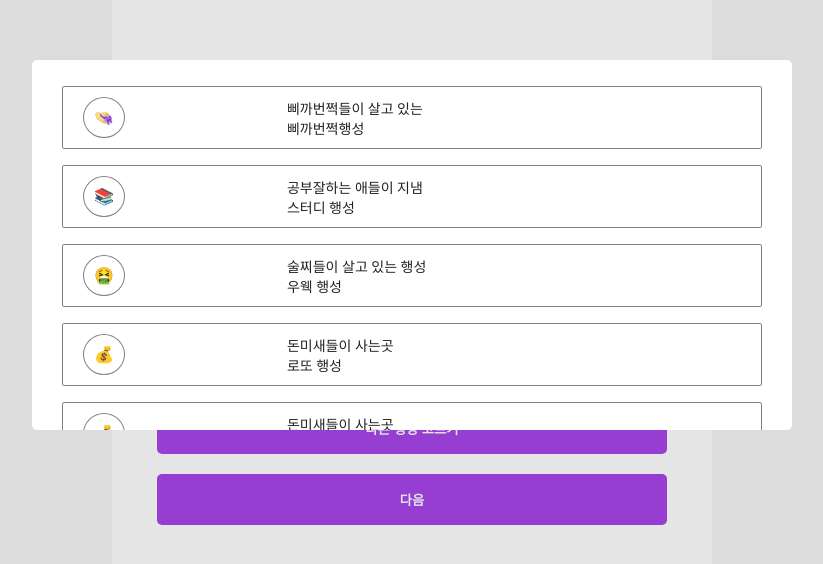
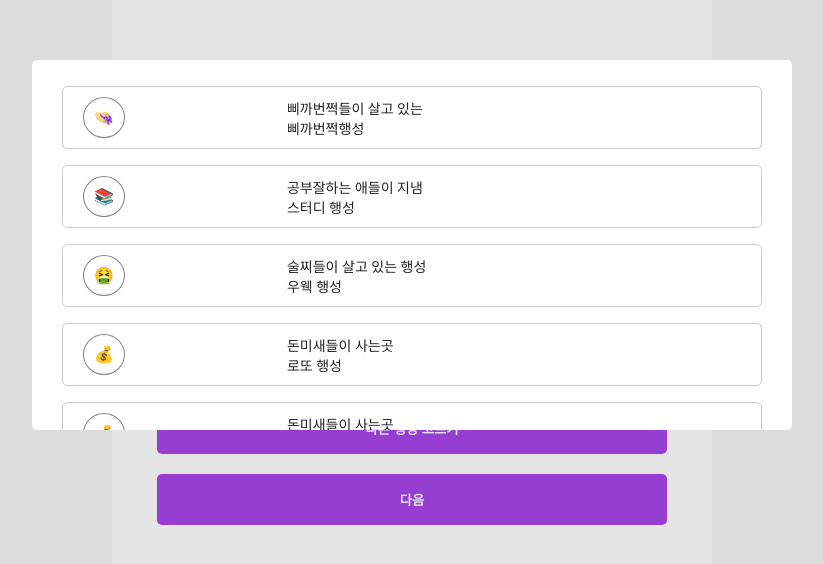
Before and after one commit to cottonsweet/Cosmic-Treasures, a React (Vite) app: page /templates/create/msg/1 in a window 1280 px wide. Both pictures are taken after a click on the button "다른 행성 고르기". Shown: the top 564 px of the page, without its empty margins (228-1051 px from the left). Built offline with nearby package versions, Linux system fonts and the light colour scheme.

Commit message:
border-radius 5px로 변경 및 border 색상 수정

```diff
--- a/src/components/Card/Planet.module.sass
+++ b/src/components/Card/Planet.module.sass
@@ -23,8 +23,8 @@
         padding: 0
 
         .planet-list
-            border: 1px solid grey
-            border-radius: 2px
+            border: 1px solid rgba(0, 0, 0, 0.2)
+            border-radius: 5px
             display: flex
             padding: 10px 20px
             box-sizing: border-box
```
